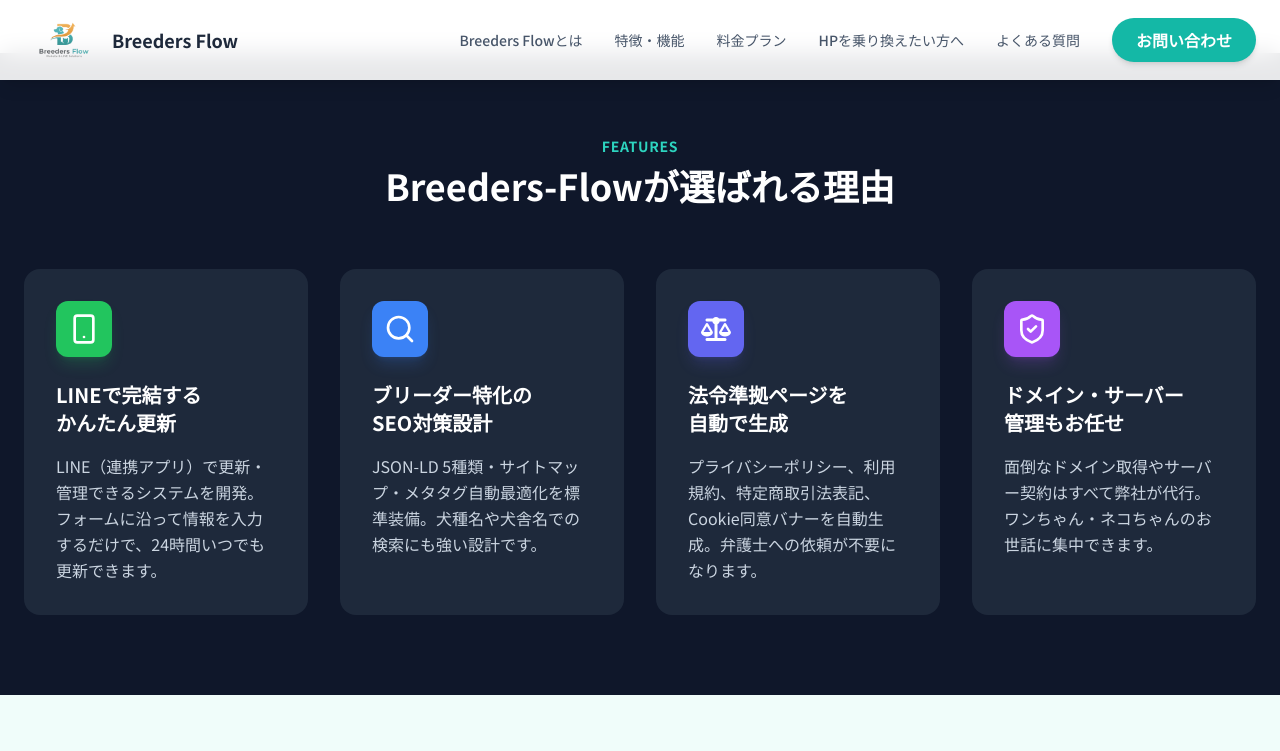
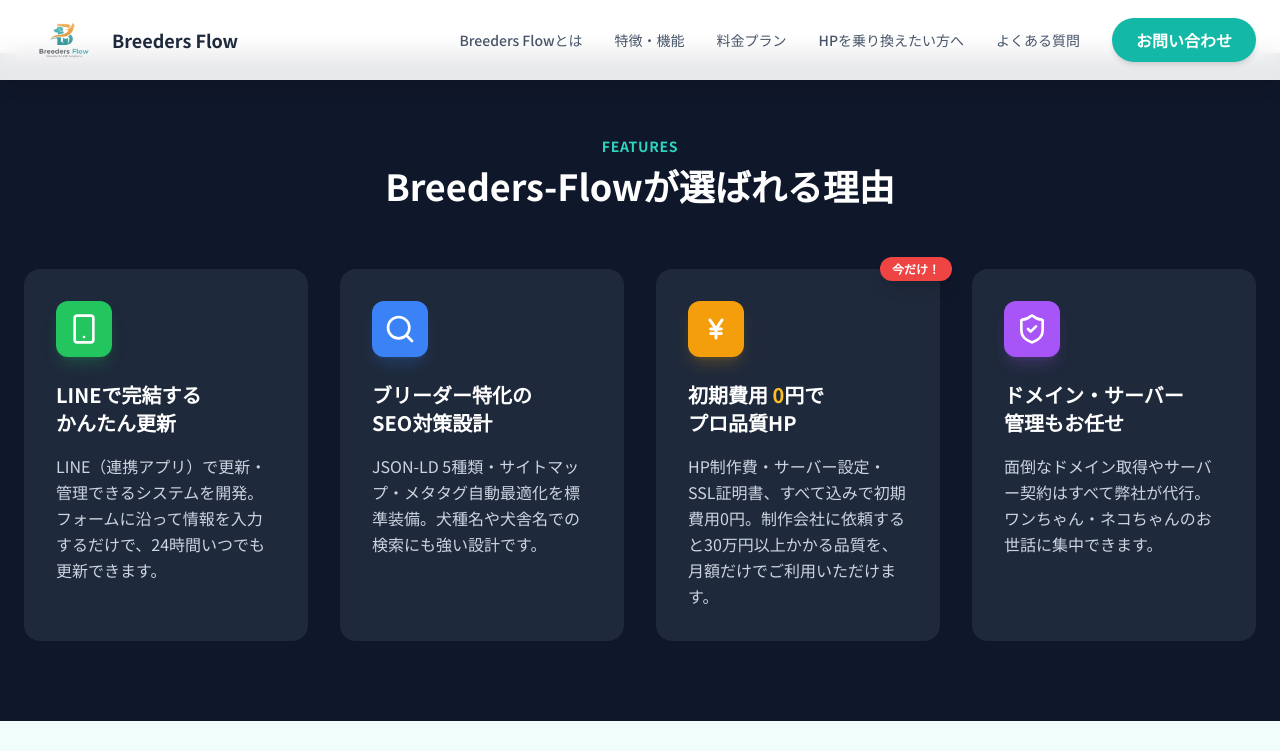
Before and after one commit to BSK-Ryo/Breeders-Flow, a Jekyll site: the page built from index.html, in a window 1280 px wide and 900 px high, scrolled down 2333 px, cut to the strip 0-751 px from the top of the window. Built offline with Jekyll 4.4.1, drawn with Linux system fonts in a browser that asks for light colours; nearby versions of some CDN libraries.

Commit message:
カード改善

```diff
--- a/faq.html
+++ b/faq.html
@@ -65,7 +65,7 @@
             {
                 "@type": "Question",
                 "name": "プライバシーポリシーや利用規約は用意してもらえますか？",
-                "acceptedAnswer": { "@type": "Answer", "text": "はい、プライバシーポリシー・利用規約・特定商取引法表記・Cookie同意バナーがすべて自動生成されます。通常、弁護士に依頼すると数万円〜十数万円かかる法的ページが標準搭載です。" }
+                "acceptedAnswer": { "@type": "Answer", "text": "はい、プライバシーポリシー・利用規約・特定商取引法表記・Cookie同意バナーがすべて自動生成されます。面倒な法的ページの作成が不要になり、追加費用もかかりません。" }
             }
         ]
     }
@@ -190,7 +190,7 @@
                 </details>
                 <details class="bg-gray-50 rounded-xl">
                     <summary class="flex items-center justify-between p-6 font-medium cursor-pointer"><span>プライバシーポリシーや利用規約は用意してもらえますか？</span><i class="fa-solid fa-chevron-down text-teal-600 text-sm"></i></summary>
-                    <div class="px-6 pb-6 text-sm text-gray-600">はい、プライバシーポリシー・利用規約・特定商取引法表記・Cookie同意バナーがすべて自動生成されます。通常、弁護士に依頼すると数万円〜十数万円かかる法的ページが標準搭載です。</div>
+                    <div class="px-6 pb-6 text-sm text-gray-600">はい、プライバシーポリシー・利用規約・特定商取引法表記・Cookie同意バナーがすべて自動生成されます。面倒な法的ページの作成が不要になり、追加費用もかかりません。</div>
                 </details>
             </div>
         </div>
--- a/features.html
+++ b/features.html
@@ -294,7 +294,7 @@
             <div class="text-center mb-12 fade-in">
                 <div class="inline-block bg-indigo-100 text-indigo-700 text-sm font-medium px-4 py-1.5 rounded-full mb-4">Feature 07</div>
                 <h2 class="text-2xl md:text-3xl font-bold mb-4">法令準拠を自動でサポート</h2>
-                <p class="text-gray-600">通常、弁護士に依頼すると数万円〜十数万円かかる法的ページが、すべて自動生成されます。</p>
+                <p class="text-gray-600">面倒な法的ページの作成も、すべて自動。追加費用なしで、法令準拠のページが揃います。</p>
             </div>
             <div class="grid md:grid-cols-2 lg:grid-cols-3 gap-6 fade-in">
                 <div class="flex items-start gap-4 bg-gray-50 rounded-xl p-6">
--- a/index.html
+++ b/index.html
@@ -184,12 +184,13 @@
                     <h3 class="text-xl font-bold mb-4">ブリーダー特化の<br/>SEO対策設計</h3>
                     <p class="text-slate-300 leading-relaxed">JSON-LD 5種類・サイトマップ・メタタグ自動最適化を標準装備。犬種名や犬舎名での検索にも強い設計です。</p>
                 </div>
-                <div class="bg-slate-800 p-8 rounded-2xl hover:bg-slate-750 transition-colors">
-                    <div class="w-14 h-14 bg-indigo-500 rounded-xl flex items-center justify-center mb-6 shadow-lg shadow-indigo-500/20">
-                        <i class="fa-solid fa-scale-balanced text-white text-2xl"></i>
+                <div class="bg-slate-800 p-8 rounded-2xl hover:bg-slate-750 transition-colors relative">
+                    <span class="absolute -top-3 -right-3 bg-red-500 text-white text-xs font-bold px-3 py-1 rounded-full shadow-lg">今だけ！</span>
+                    <div class="w-14 h-14 bg-amber-500 rounded-xl flex items-center justify-center mb-6 shadow-lg shadow-amber-500/20">
+                        <i class="fa-solid fa-yen-sign text-white text-2xl"></i>
                     </div>
-                    <h3 class="text-xl font-bold mb-4">法令準拠ページを<br/>自動で生成</h3>
-                    <p class="text-slate-300 leading-relaxed">プライバシーポリシー、利用規約、特定商取引法表記、Cookie同意バナーを自動生成。弁護士への依頼が不要になります。</p>
+                    <h3 class="text-xl font-bold mb-4">初期費用<span class="text-amber-400"> 0</span>円で<br/>プロ品質HP</h3>
+                    <p class="text-slate-300 leading-relaxed">HP制作費・サーバー設定・SSL証明書、すべて込みで初期費用0円。制作会社に依頼すると30万円以上かかる品質を、月額だけでご利用いただけます。</p>
                 </div>
                 <div class="bg-slate-800 p-8 rounded-2xl hover:bg-slate-750 transition-colors">
                     <div class="w-14 h-14 bg-purple-500 rounded-xl flex items-center justify-center mb-6 shadow-lg shadow-purple-500/20">
```
